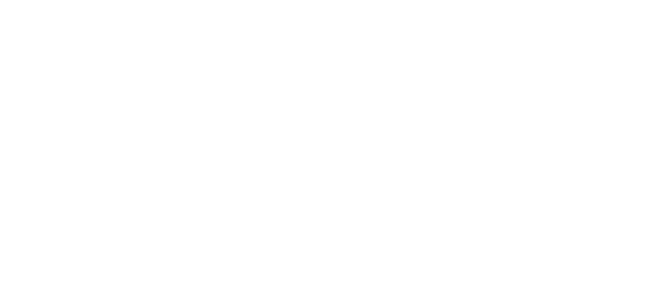
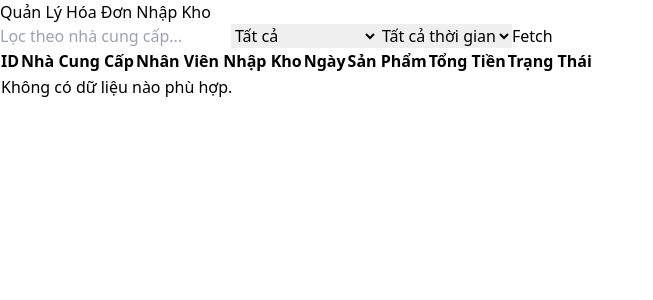
Before and after one commit to my-nggia/supply-chef, a React (Vite) app: page /accounting in a window 1280 px wide. Before the commit this address had no page. Shown: the top 300 px of the page, without its empty margins (0-653 px from the left). Built offline with nearby package versions, Linux system fonts and the light colour scheme.

Commit message:
[ADD] Accounting

```diff
--- a/src/App.jsx
+++ b/src/App.jsx
@@ -16,6 +16,7 @@
 import SousChefOrders from './components/Kitchen/SousChefOrders'
 import ForecastPage from './components/Kitchen/ForecastPage'
 import ViewData from './components/Marketing/ViewData'
+import Accounting from './components/Accounting/Accounting'
 
 function App() {
 
@@ -38,6 +39,7 @@
           <Route path='/kitchen/forecast' element={<ForecastPage />}/>
           <Route path='/kitchen/tien-luat/update-order' element={<SousChefOrders />}/>
           <Route path='/marketing/view-data' element={<ViewData />}/>
+          <Route path='/accounting' element={<Accounting />}/>
 
 
 
--- /dev/null
+++ b/src/components/Accounting/Accounting.jsx
@@ -0,0 +1,204 @@
+import React, { useState, useEffect } from "react";
+
+function Accounting() {
+  const [receipts, setReceipts] = useState([]);
+  const [filteredReceipts, setFilteredReceipts] = useState([]);
+  const [supplierFilter, setSupplierFilter] = useState("");
+  const [statusFilter, setStatusFilter] = useState("all");
+  const [dateFilter, setDateFilter] = useState("all");
+
+
+  const fetchReceiptsData = () => {
+    const mockData = [
+      {
+        id: 1,
+        supplier: "Binh Dien",
+        employee: "Nguyễn Văn A",
+        date: "2024-12-01",
+        products: [
+          { name: "Cà Chua", quantity: 100, unitPrice: 25000 },
+          { name: "Hành Tây", quantity: 200, unitPrice: 22000 },
+
+        ],
+        totalAmount: 16500000,
+        status: "unpaid",
+      },
+      {
+        id: 2,
+        supplier: "Coop Mart",
+        employee: "Trần Thị B",
+        date: "2024-12-08",
+        products: [
+          { name: "Bò viên", quantity: 50, unitPrice: 280000},
+          { name: "Cá viên", quantity: 50, unitPrice: 300000 },
+          { name: "Đậu hũ phô mai", quantity: 50, unitPrice: 60000 },
+
+        ],
+        totalAmount: 13000000,
+        status: "paid",
+      },
+      {
+        id: 3,
+        supplier: "CP Food",
+        employee: "Trần Thị B",
+        date: "2024-12-16",
+        products: [
+          { name: "Ba chỉ bò", quantity: 50, unitPrice: 280000},
+          { name: "Bắp bò", quantity: 50, unitPrice: 280000},
+          { name: "Thịt đùi cừu", quantity: 50, unitPrice: 280000},
+          { name: "Ba chỉ heo", quantity: 50, unitPrice: 280000},
+          { name: "Ba chỉ heo", quantity: 50, unitPrice: 280000},
+
+        ],
+        totalAmount: 32000000,
+        status: "paid",
+      },
+    ];
+    // Reset dữ liệu trước khi fetch
+    setReceipts((prev) => {
+        if (prev.length === 0) {
+        return mockData;
+        }
+        return prev;
+  });
+
+  setFilteredReceipts(mockData);
+
+  };
+
+  useEffect(() => {
+    let updatedReceipts = receipts;
+
+    // Lọc theo nhà cung cấp
+    if (supplierFilter) {
+      updatedReceipts = updatedReceipts.filter((r) =>
+        r.supplier.toLowerCase().includes(supplierFilter.toLowerCase())
+      );
+    }
+
+    // Lọc trạng thái thanh toán
+    if (statusFilter !== "all") {
+      updatedReceipts = updatedReceipts.filter((r) => r.status === statusFilter);
+    }
+
+    // Lọc thời gian
+    const today = new Date();
+    updatedReceipts = updatedReceipts.filter((r) => {
+      const receiptDate = new Date(r.date);
+      switch (dateFilter) {
+        case "today":
+          return receiptDate.toDateString() === today.toDateString();
+        case "week":
+          const startOfWeek = new Date(today.setDate(today.getDate() - today.getDay()));
+          return receiptDate >= startOfWeek;
+        case "month":
+          return (
+            receiptDate.getMonth() === today.getMonth() &&
+            receiptDate.getFullYear() === today.getFullYear()
+          );
+        case "year":
+          return receiptDate.getFullYear() === today.getFullYear();
+        default:
+          return true;
+      }
+    });
+
+    setFilteredReceipts(updatedReceipts);
+  }, [supplierFilter, statusFilter, dateFilter, receipts]);
+
+  return (
+    <div className="w-full">
+      {/* <InventoryNavigationBar /> */}
+      <div className="h-screen bg-gray-100 p-4">
+        <h1 className="text-3xl font-bold mb-4">Quản Lý Hóa Đơn Nhập Kho</h1>
+
+        {/* Bộ lọc */}
+        <div className="bg-white p-4 rounded-md shadow-md mb-6 flex gap-4 items-center">
+          <input
+            type="text"
+            placeholder="Lọc theo nhà cung cấp..."
+            value={supplierFilter}
+            onChange={(e) => setSupplierFilter(e.target.value)}
+            className="p-2 border border-gray-300 rounded-md"
+          />
+          <select
+            value={statusFilter}
+            onChange={(e) => setStatusFilter(e.target.value)}
+            className="p-2 border border-gray-300 rounded-md"
+          >
+            <option value="all">Tất cả</option>
+            <option value="paid">Đã thanh toán</option>
+            <option value="unpaid">Chưa thanh toán</option>
+          </select>
+          <select
+            value={dateFilter}
+            onChange={(e) => setDateFilter(e.target.value)}
+            className="p-2 border border-gray-300 rounded-md"
+          >
+            <option value="all">Tất cả thời gian</option>
+            <option value="today">Hôm nay</option>
+            <option value="week">Tuần này</option>
+            <option value="month">Tháng này</option>
+            <option value="year">Năm này</option>
+          </select>
+          <button
+            onClick={fetchReceiptsData}
+            className="p-2 bg-blue-500 text-white rounded-md hover:bg-blue-700"
+          >
+            Fetch
+          </button>
+        </div>
+
+        {/* Bảng hóa đơn */}
+        <div className="bg-white p-4 rounded-md shadow-md">
+          <table className="w-full table-auto">
+            <thead>
+              <tr className="bg-gray-200">
+                <th className="p-2">ID</th>
+                <th className="p-2">Nhà Cung Cấp</th>
+                <th className="p-2">Nhân Viên Nhập Kho</th>
+                <th className="p-2">Ngày</th>
+                <th className="p-2">Sản Phẩm</th>
+                <th className="p-2">Tổng Tiền</th>
+                <th className="p-2">Trạng Thái</th>
+              </tr>
+            </thead>
+            <tbody>
+              {filteredReceipts.length > 0 ? (
+                filteredReceipts.map((receipt) => (
+                  <tr key={receipt.id} className="text-center border-b">
+                    <td className="p-2">{receipt.id}</td>
+                    <td className="p-2">{receipt.supplier}</td>
+                    <td className="p-2">{receipt.employee}</td>
+                    <td className="p-2">{receipt.date}</td>
+                    <td className="p-2">
+                      <ul className="list-disc text-left pl-5">
+                        {receipt.products.map((product, index) => (
+                          <li key={index}>
+                            {product.name}
+                          </li>
+                        ))}
+                      </ul>
+                    </td>
+                    <td className="p-2">{receipt.totalAmount.toLocaleString()} VND</td>
+                    <td className="p-2">
+                      {receipt.status === "paid" ? "Đã thanh toán" : "Chưa thanh toán"}
+                    </td>
+                  </tr>
+                ))
+              ) : (
+                <tr>
+                  <td colSpan="7" className="p-4 text-center text-gray-500">
+                    Không có dữ liệu nào phù hợp.
+                  </td>
+                </tr>
+              )}
+            </tbody>
+          </table>
+        </div>
+      </div>
+    </div>
+  );
+}
+
+export default Accounting;
--- a/src/components/Main/DomainList.jsx
+++ b/src/components/Main/DomainList.jsx
@@ -13,7 +13,8 @@
     { domain: "/kitchen/view-orders", description: "View Orders" },
     { domain: "/kitchen/tien-luat/update-order", description: "Update Order" },
     { domain: "/kitchen/forecast", description: "View Forecast" },
-    { domain: "/marketing/view-data", description: "View Data" },
+    { domain: "/marketing/view-data", description: "Marketing" },
+    { domain: "/accounting", description: "Accounting" },
   ];
 
 const DomainList = () => {
--- a/src/components/Marketing/ViewData.jsx
+++ b/src/components/Marketing/ViewData.jsx
@@ -70,7 +70,7 @@
 
   return (
     <div className="w-full">
-      <InventoryNavigationBar />
+      {/* <InventoryNavigationBar /> */}
       <div className="h-screen bg-gray-100 p-4">
         <h1 className="text-3xl font-bold mb-4">Báo Cáo Dự Báo & Thống Kê</h1>
 
```
